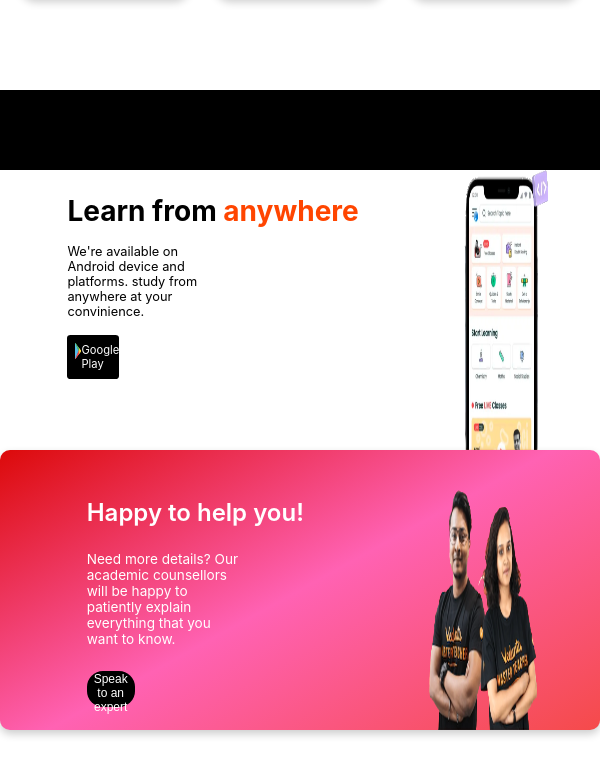
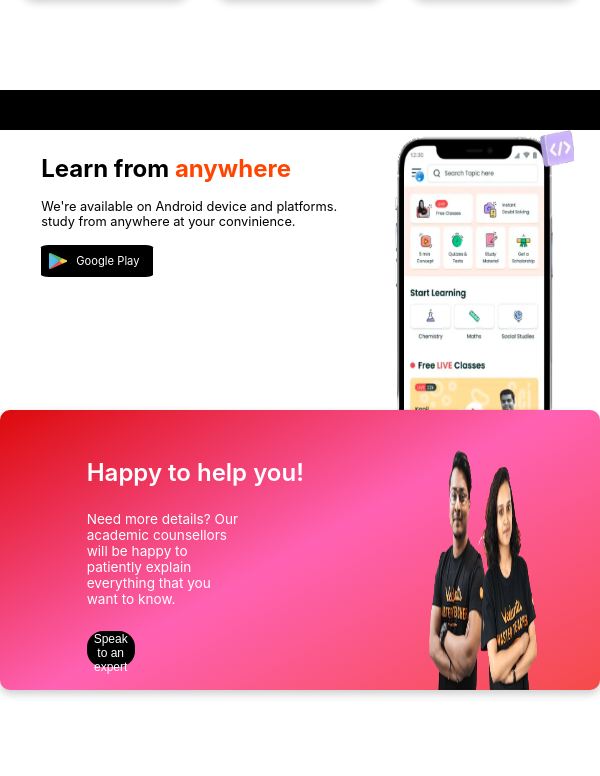
Before and after one commit to gwadhawan132/vedantu_assessment, a React (Create React App) app: page / in a window 600 px wide. Shown: the part 6388-7164 px from the top of the page. Built offline with nearby package versions, Linux system fonts and the light colour scheme.

Commit message:
footer-responsive

```diff
--- a/src/components/footer/Footer.css
+++ b/src/components/footer/Footer.css
@@ -54,3 +54,107 @@
     height: 35vh;
     width:14vw;
 }
+
+@media screen and (max-width:600px){
+    .footer{
+        margin-top: 5vh;
+    }
+    .footer_container{
+        height: 35vh;
+        display: flex;
+        justify-content: space-around;
+    }
+    .footer_top_left{
+        margin:3vh 0 0 2.5vw ;
+    }
+    .footer_top_left_first{
+        font-size: 3vh;
+
+    }
+    .footer_txt2{
+        margin: 2vh 0;
+        font-size: 1.6vh;
+        font-weight: 400;
+        width: 50vw;
+
+    }
+    .playstore_btn{
+        display: flex;
+        width: 16vw;
+        height: 2vh;
+    }
+    .playstore_left{
+        width: 3.5vw;
+    }
+    .playstore_img{
+        height: 2vh;
+        width: 3vw;
+    }
+    .playstore_right{
+        padding-left: 1vw;
+        font-size: 1.4vh;
+        display: flex;
+        align-items: center;
+    }
+    .footer_top_right{
+        display: flex;
+        align-items:flex-end;
+    }
+    .footer_top_right_img{
+        height: 25vh;
+        width:24vw;
+    }
+
+}
+
+@media screen and (max-width:1024px) and (min-width:600px){
+
+    .footer{
+        margin-top: 5vh;
+    }
+    .footer_container{
+        height: 35vh;
+        display: flex;
+        justify-content: space-around;
+    }
+    .footer_top_left{
+        margin:3vh 0 0 2.5vw ;
+    }
+    .footer_top_left_first{
+        font-size: 3vh;
+
+    }
+    .footer_txt2{
+        margin: 2vh 0;
+        font-size: 1.6vh;
+        font-weight: 400;
+        width: 50vw;
+
+    }
+    .playstore_btn{
+        display: flex;
+        width: 16vw;
+        height: 2vh;
+    }
+    .playstore_left{
+        width: 3.5vw;
+    }
+    .playstore_img{
+        height: 2vh;
+        width: 3vw;
+    }
+    .playstore_right{
+        padding-left: 1vw;
+        font-size: 1.4vh;
+        display: flex;
+        align-items: center;
+    }
+    .footer_top_right{
+        display: flex;
+        align-items:flex-end;
+    }
+    .footer_top_right_img{
+        height: 35vh;
+        width:30vw;
+    }
+}
```
